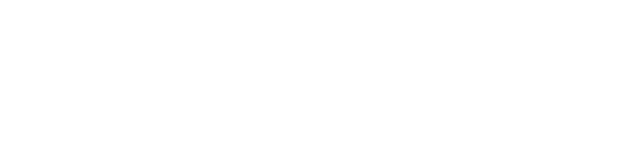
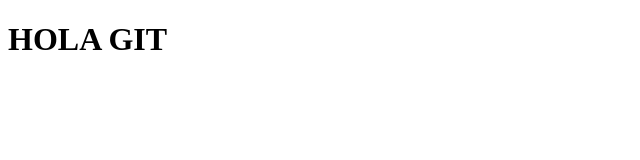
Before and after one commit to NaveiroGuido/gitclase, a plain HTML site: page index.html in a window 1280 px wide. Shown: the whole page, without its empty margins (0-640 px from the left). Drawn offline with Linux system fonts and the light colour scheme.

Commit message:
agregamos todo

```diff
--- a/index.html
+++ b/index.html
@@ -6,6 +6,6 @@
     <title>Document</title>
 </head>
 <body>
-
+     <h1>HOLA GIT</h1>
 </body>
 </html>
```
Also changed, not shown: 1 other file.
